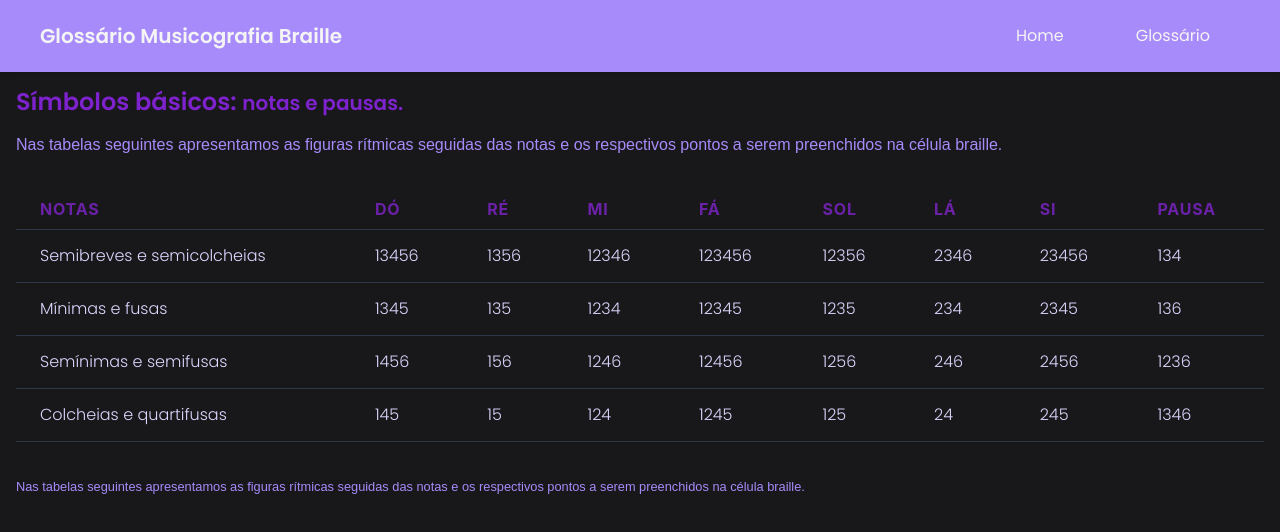
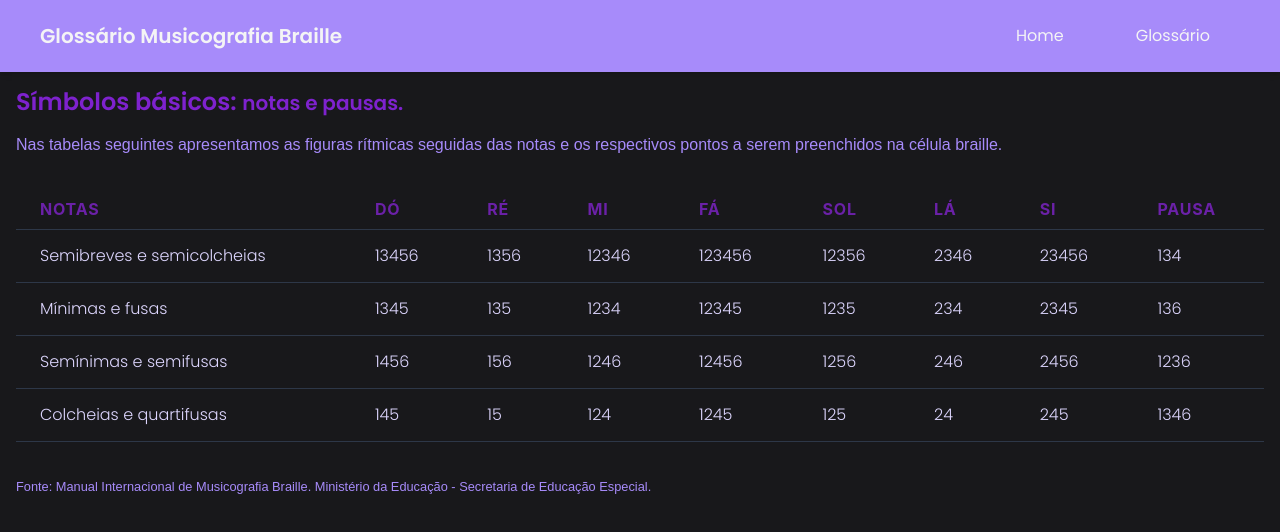
Before and after one commit to pauloWeslleY/glossario_sembrain, a React (Vite) app: page /symbol in a window 1280 px wide. Shown: the top 532 px of the page. Built offline with nearby package versions, Linux system fonts and the light colour scheme.

Commit message:
feat: Footer

```diff
--- a/src/pages/Symbol/index.tsx
+++ b/src/pages/Symbol/index.tsx
@@ -20,8 +20,8 @@ export function Symbol() {
       <TableSymbols />
 
       <Text as={'small'} mb={2} color={'violet.400'}>
-        Nas tabelas seguintes apresentamos as figuras rítmicas seguidas das
-        notas e os respectivos pontos a serem preenchidos na célula braille.
+        Fonte: Manual Internacional de Musicografia Braille. Ministério da
+        Educação - Secretaria de Educação Especial.
       </Text>
     </Container>
   )
```
